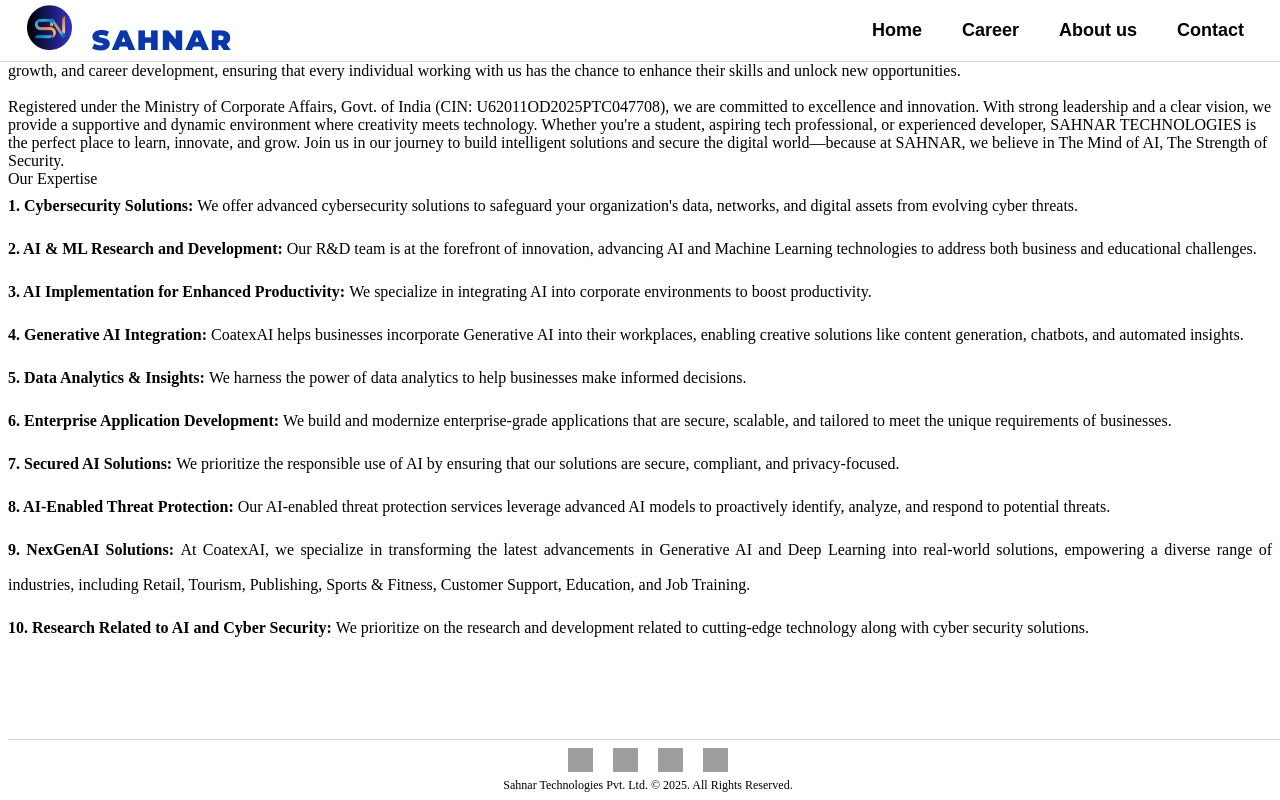
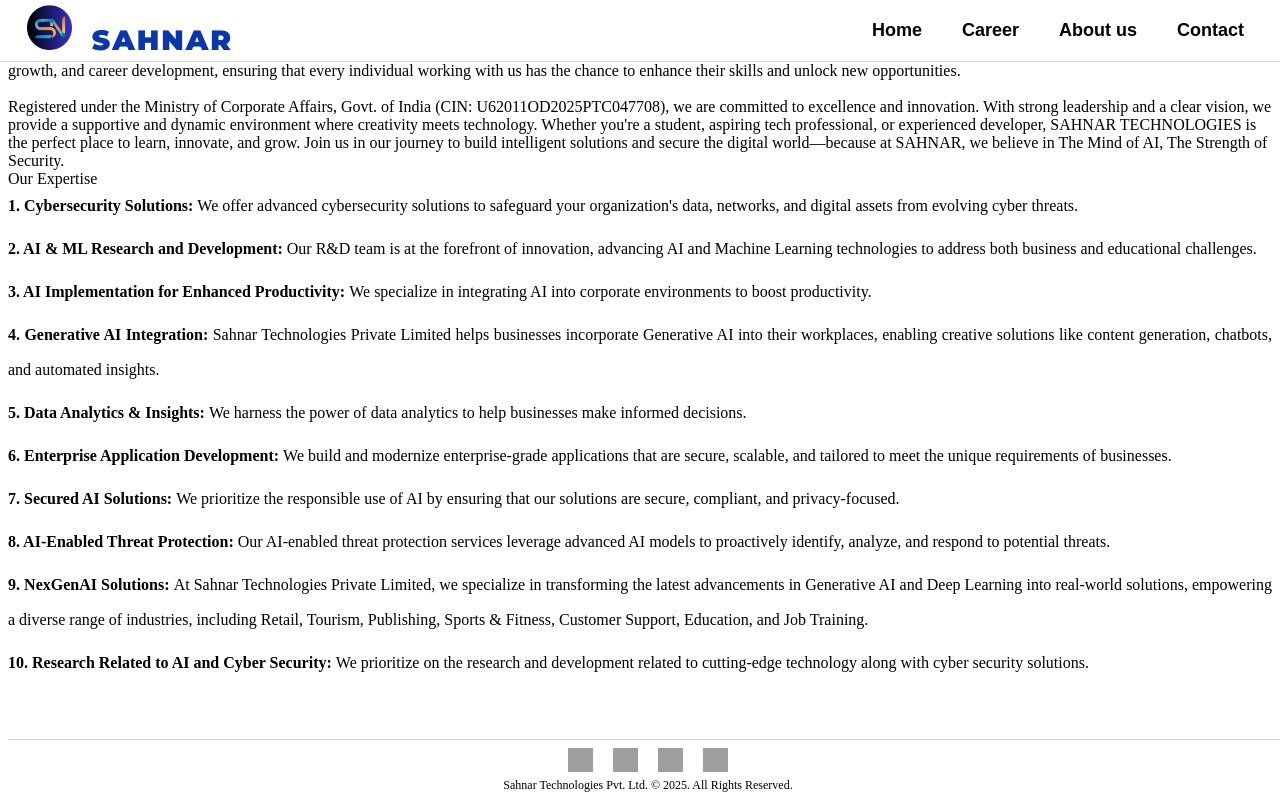
Before and after one commit to laxminarayan0987/protexaaaa, an Angular app: page /about in a window 1280 px wide. Built offline with nearby package versions, Linux system fonts and the light colour scheme; grey boxes are pictures that could not be loaded.

Commit message:
Update about-us.component.ts

```diff
--- a/src/app/assets/pages/about-us/about-us.component.ts
+++ b/src/app/assets/pages/about-us/about-us.component.ts
@@ -28,7 +28,7 @@
         },
         {
           head: "4. Generative AI Integration:  ",
-          body: "CoatexAI helps businesses incorporate Generative AI into their workplaces, enabling creative solutions like content generation, chatbots, and automated insights. "
+          body: "Sahnar Technologies Private Limited helps businesses incorporate Generative AI into their workplaces, enabling creative solutions like content generation, chatbots, and automated insights. "
         },
         {
           head: "5. Data Analytics & Insights:  ",
@@ -48,7 +48,7 @@
         },
 	{
           head: "9. NexGenAI Solutions:  ",
-          body: "At CoatexAI, we specialize in transforming the latest advancements in Generative AI and Deep Learning into real-world solutions, empowering a diverse range of industries, including Retail, Tourism, Publishing, Sports & Fitness, Customer Support, Education, and Job Training. "
+          body: "At Sahnar Technologies Private Limited, we specialize in transforming the latest advancements in Generative AI and Deep Learning into real-world solutions, empowering a diverse range of industries, including Retail, Tourism, Publishing, Sports & Fitness, Customer Support, Education, and Job Training. "
         },
         {
           head: "10. Research Related to AI and Cyber Security:  ",
```
